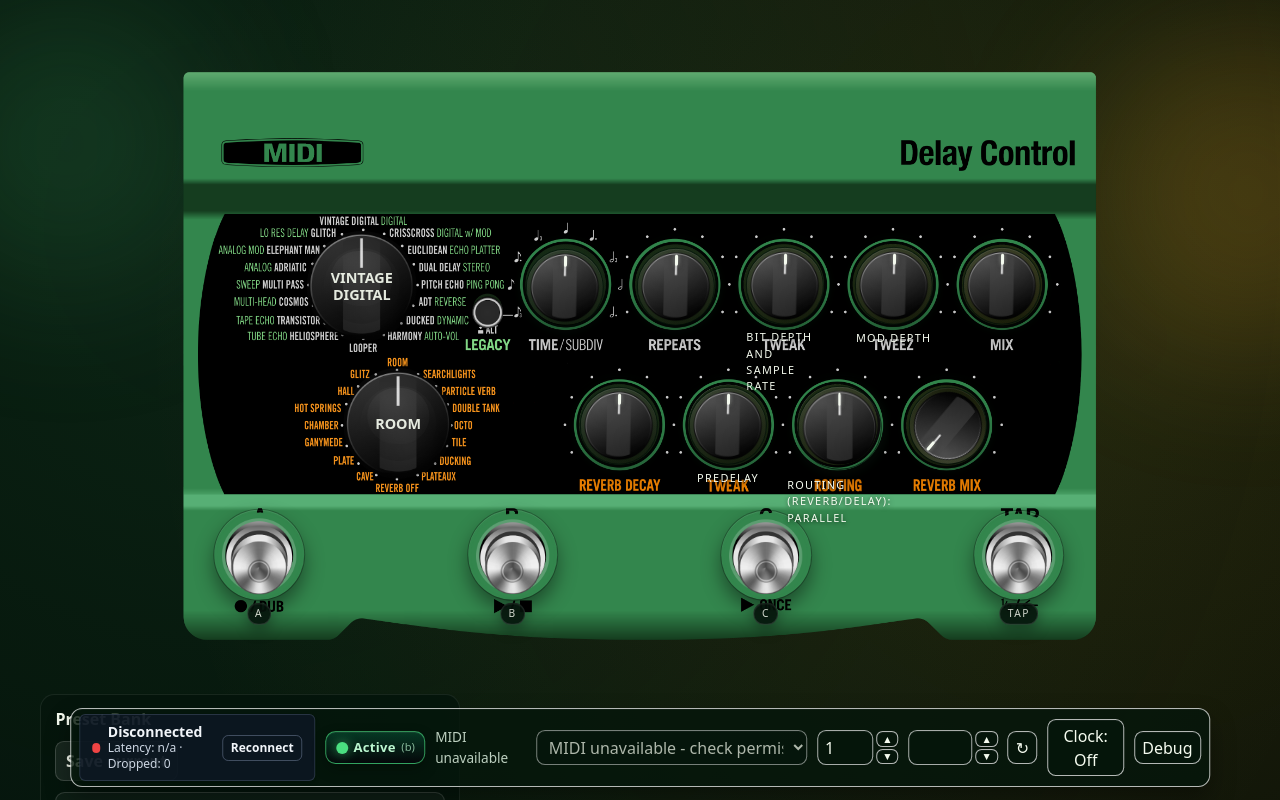
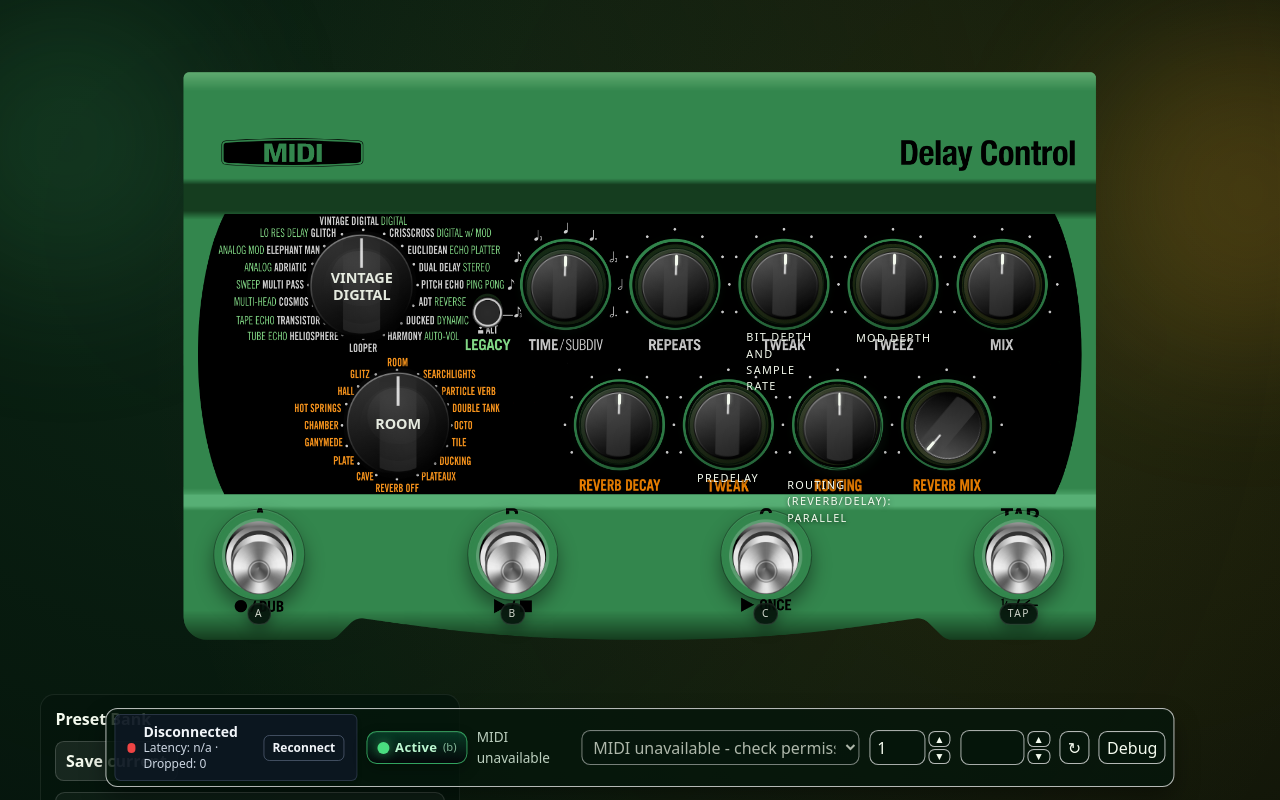
Before and after one commit to salmanj1/MacDLmkII, a React (Vite) app: page / in a window 1280 px wide. Shown: the top 800 px of the page. Built offline with nearby package versions, Linux system fonts and the light colour scheme.

Commit message:
Disable MIDI clock follow handling for now

```diff
--- a/src/App.tsx
+++ b/src/App.tsx
@@ -298,11 +298,12 @@ const App = () => {
     return `Connected: ${ports[selectedPort] ?? 'Port'}`;
   }, [midiReady, ports, selectedPort]);
 
-  useEffect(() => {
-    if (clock.followEnabled && typeof clock.bpm === 'number') {
-      setTapBpm(Math.round(clock.bpm));
-    }
-  }, [clock.bpm, clock.followEnabled]);
+  // Clock follow disabled for now; re-enable if we expose follow controls again.
+  // useEffect(() => {
+  //   if (clock.followEnabled && typeof clock.bpm === 'number') {
+  //     setTapBpm(Math.round(clock.bpm));
+  //   }
+  // }, [clock.bpm, clock.followEnabled]);
 
   const [toast, setToast] = useState<{ id: number; message: string; kind: 'error' | 'ok' } | null>(null);
   const [showHelp, setShowHelp] = useState(false);
@@ -387,7 +388,8 @@ const App = () => {
     [midiReady, selectedPort, sendMessages, selectedSubdivision]
   );
 
-  const tempoSource = clock.followEnabled && typeof clock.bpm === 'number' ? 'clock' : 'manual';
+  // Clock follow disabled; always treat tempo as manual/tap.
+  const tempoSource = 'manual';
   const displayBpm =
     tempoSource === 'clock' && typeof clock.bpm === 'number' ? Math.round(clock.bpm) : tapBpm;
 
@@ -1647,15 +1649,6 @@ const App = () => {
         >
           ↻
         </button>
-        <button
-          type="button"
-          className={styles.midiRefresh}
-          onClick={clock.followEnabled ? clock.disableFollow : clock.enableFollow}
-          disabled={!midiReady || selectedPort === null}
-          aria-pressed={clock.followEnabled}
-        >
-          {clock.followEnabled ? 'Clock: On' : 'Clock: Off'}
-        </button>
         {process.env.NODE_ENV === 'development' && (
           <button
             type="button"
```
